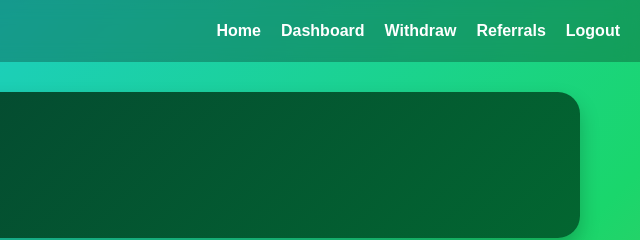
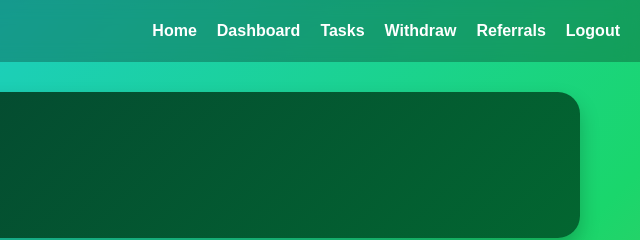
Before and after one commit to onlinesellers001htomyly-oss/UK-WRITERS-HUB-, a website: page dashboard.html in a window 1280 px wide. Shown: the top 240 px of the page, 640-1280 px from the left. Drawn offline with Linux system fonts and the light colour scheme; no server answers; sample sign-in values are in the browser's storage.

Commit message:
Update dashboard.html

```diff
--- a/dashboard.html
+++ b/dashboard.html
@@ -15,6 +15,7 @@
     <nav id="mobileMenu" class="nav">
       <a href="index.html">Home</a>
       <a href="dashboard.html">Dashboard</a>
+      <a href="tasks.html">Tasks</a>
       <a href="withdraw.html">Withdraw</a>
       <a href="referrals.html">Referrals</a>
       <a href="#" onclick="logoutUser()">Logout</a>
```
